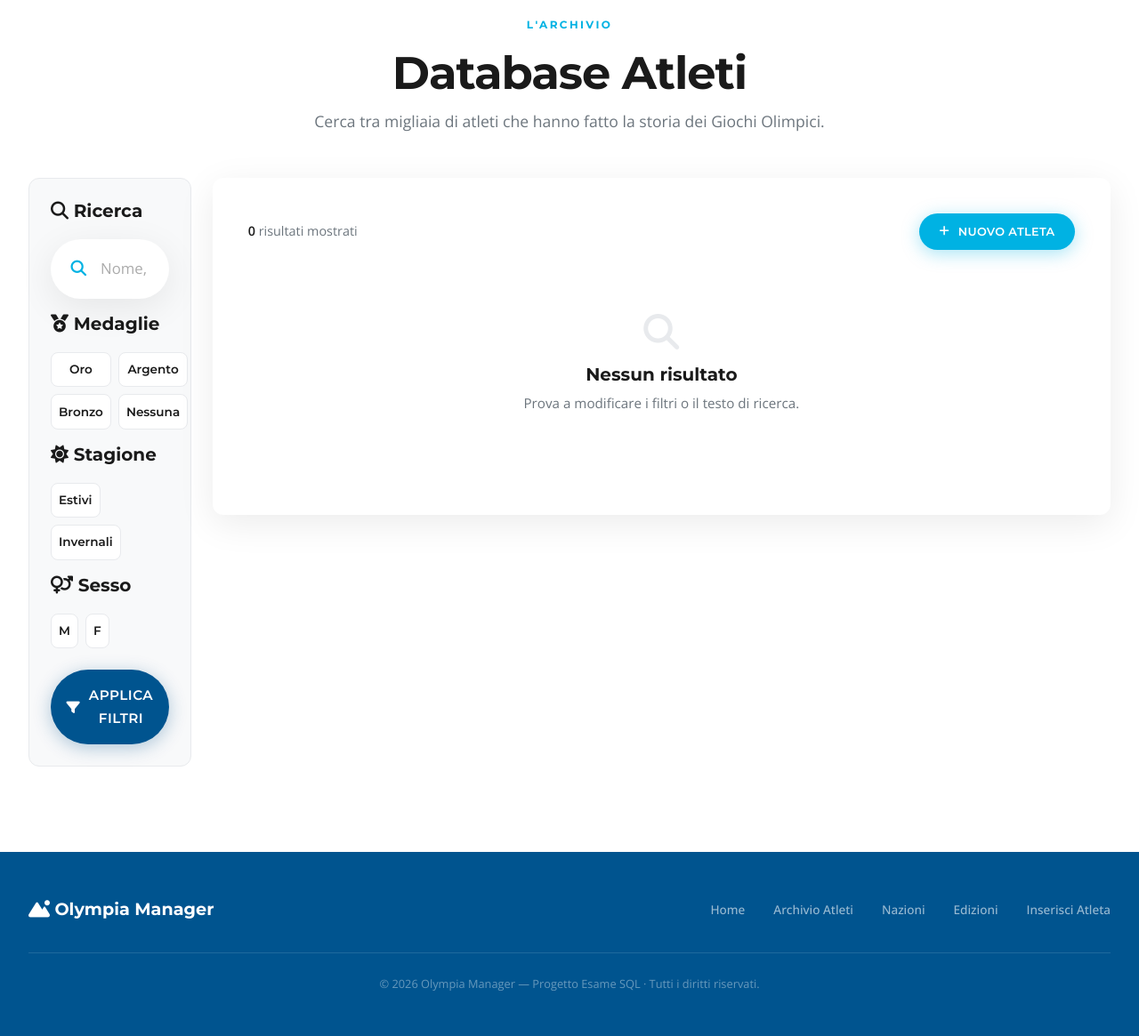
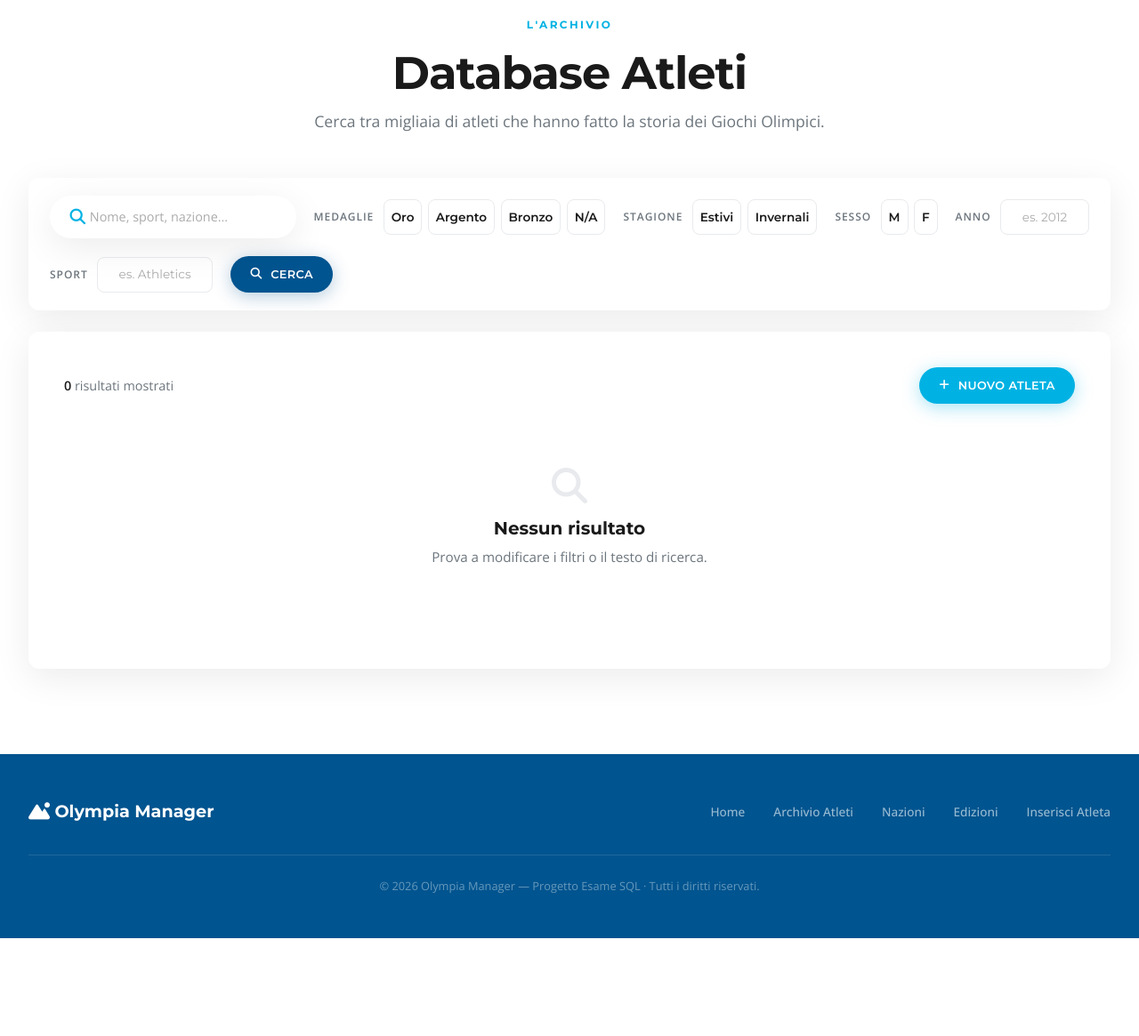
Before and after one commit to mattiaalbatri/Esame_sql, a Flask app: page /athletes in a window 1280 px wide. Shown: the part 132-1297 px from the top of the page at 89% size. After the commit the page ends 1187 px from the top, so only its background shows below. Run offline with Flask 3, Linux system fonts and the light colour scheme; data that the repository does not hold is empty; some libraries are stand-ins or nearby versions.

Commit message:
Modifica alla barra dei filtri + fix vari

```diff
--- a/Olympics_Project/app/static/css/style.css
+++ b/Olympics_Project/app/static/css/style.css
@@ -1,7 +1,5 @@
-/* ---------- Google Fonts ---------- */
 @import url('https://fonts.googleapis.com/css2?family=Montserrat:wght@300;400;600;700;800&family=Open+Sans:wght@300;400;500;600&display=swap');
 
-/* ---------- CSS Custom Properties ---------- */
 :root {
   --primary-bg:    #FFFFFF;
   --secondary-bg:  #F8F9FA;
@@ -22,7 +20,6 @@
   --transition:    all 0.3s cubic-bezier(0.25, 0.46, 0.45, 0.94);
 }
 
-/* ---------- Reset & Base ---------- */
 *,
 *::before,
 *::after {
@@ -78,7 +75,6 @@ img {
   height: auto;
 }
 
-/* ---------- NAVBAR ---------- */
 .navbar-olympia {
   background: var(--primary-bg);
   padding: 1.25rem 0;
@@ -159,7 +155,6 @@ img {
   color: var(--brand-color);
 }
 
-/* Mobile Toggle */
 .navbar-toggle {
   display: none;
   background: none;
@@ -169,7 +164,6 @@ img {
   cursor: pointer;
 }
 
-/* ---------- HERO SECTION ---------- */
 .hero {
   position: relative;
   min-height: 85vh;
@@ -196,7 +190,6 @@ img {
   z-index: 1;
 }
 
-/* Floating particles overlay */
 .hero::after {
   content: '';
   position: absolute;
@@ -285,7 +278,6 @@ img {
   100% { left: 100%; }
 }
 
-/* ---------- BUTTONS ---------- */
 .btn-olympia {
   display: inline-flex;
   align-items: center;
@@ -357,7 +349,6 @@ img {
   font-size: 0.8rem;
 }
 
-/* ---------- SECTIONS ---------- */
 .section {
   padding: 6rem 0;
 }
@@ -392,7 +383,6 @@ img {
   margin-bottom: 0.8rem;
 }
 
-/* ---------- KPI / HIGHLIGHTS ---------- */
 .kpi-grid {
   display: grid;
   grid-template-columns: repeat(4, 1fr);
@@ -450,7 +440,6 @@ img {
   display: none;
 }
 
-/* ---------- CARDS ---------- */
 .card-olympia {
   background: var(--primary-bg);
   border: none;
@@ -1010,7 +999,6 @@ img {
 .delay-3 { animation-delay: 0.45s; }
 .delay-4 { animation-delay: 0.6s; }
 
-/* Scroll reveal */
 .reveal {
   opacity: 0;
   transform: translateY(40px);
@@ -1028,7 +1016,6 @@ img {
 .reveal-delay-3 { transition-delay: 0.3s; }
 .reveal-delay-4 { transition-delay: 0.4s; }
 
-/* ---------- FILTER SIDEBAR ---------- */
 .filter-sidebar {
   background: var(--secondary-bg);
   border: 1px solid var(--border-light);
@@ -1043,7 +1030,6 @@ img {
   margin-bottom: 0.25rem;
 }
 
-/* Checkbox a bottone */
 .filter-btn input[type="checkbox"] {
   display: none;
 }
@@ -1069,9 +1055,44 @@ img {
   color: var(--brand-color);
 }
 
-/* Stato attivo: checkbox selezionato */
 .filter-btn input[type="checkbox"]:checked + span {
   background: var(--brand-color);
   color: #fff;
   border-color: var(--brand-color);
 }
+
+.filter-input-mini {
+  padding: 0.45rem 0.65rem;
+  border: 1px solid var(--border-light);
+  border-radius: var(--radius-sm);
+  font-family: 'Montserrat', sans-serif;
+  font-weight: 600;
+  font-size: 0.85rem;
+  color: var(--text-main);
+  background: var(--primary-bg);
+  outline: none;
+  transition: var(--transition);
+  width: 100px;
+  text-align: center;
+}
+
+.filter-input-mini::placeholder {
+  color: #ABABAB;
+  font-weight: 400;
+}
+
+.filter-input-mini:focus {
+  border-color: var(--brand-color);
+  box-shadow: 0 0 0 3px rgba(0, 84, 143, 0.1);
+}
+
+.filter-input-mini::-webkit-outer-spin-button,
+.filter-input-mini::-webkit-inner-spin-button {
+  -webkit-appearance: none;
+  margin: 0;
+}
+
+.filter-input-mini[type="number"] {
+  appearance: textfield;
+  -moz-appearance: textfield;
+}
--- a/Olympics_Project/app/templates/athletes.html
+++ b/Olympics_Project/app/templates/athletes.html
@@ -13,82 +13,99 @@
 
 <section class="section" style="padding-top: 0;">
     <div class="container">
-        <form method="GET" action="/athletes">
-            <div class="row">
+        <form id="filterForm" method="GET" action="/athletes">
 
-                <!-- Sidebar Filtri -->
-                <div class="col-md-2">
-                    <div class="filter-sidebar">
+            <div class="card-olympia" style="margin-bottom: 1.5rem;">
+                <div class="card-olympia-body" style="padding: 1.25rem 1.5rem;">
+                    <div style="display: flex; flex-wrap: wrap; align-items: center; gap: 1.25rem;">
 
-                        <h4><i class="fas fa-search"></i> Ricerca</h4>
-                        <div class="search-bar-wrapper" style="margin-bottom: 0;">
+                        <div style="flex: 1; min-width: 200px;">
+                            <div class="search-bar-wrapper" style="margin: 0;">
                                 <i class="fas fa-search search-bar-icon"></i>
                                 <input type="text" class="search-bar" name="q"
                                         placeholder="Nome, sport, nazione..."
-                                   value="{{ request.args.get('q', '') }}">
+                                        value="{{ request.args.get('q', '') }}"
+                                        style="padding: 0.75rem 1rem 0.75rem 2.8rem; font-size: 0.9rem;">
+                            </div>
                         </div>
 
-                        <h4><i class="fas fa-medal"></i> Medaglie</h4>
-                        <div style="display: grid; grid-template-columns: 1fr 1fr; gap: 0.5rem;">
+                        <div style="display: flex; align-items: center; gap: 0.4rem;">
+                            <span style="font-size: 0.75rem; font-weight: 700; text-transform: uppercase; letter-spacing: 0.08em; color: var(--text-muted); margin-right: 0.25rem;">Medaglie</span>
                             <label class="filter-btn">
-                                <input type="checkbox" name="medal" value="Gold"
+                                <input type="checkbox" name="medal" value="Gold" onchange="this.form.submit()"
                                         {{ 'checked' if 'Gold' in request.args.getlist('medal') }}>
                                 <span>Oro</span>
                             </label>
                             <label class="filter-btn">
-                                <input type="checkbox" name="medal" value="Silver"
+                                <input type="checkbox" name="medal" value="Silver" onchange="this.form.submit()"
                                         {{ 'checked' if 'Silver' in request.args.getlist('medal') }}>
                                 <span>Argento</span>
                             </label>
                             <label class="filter-btn">
-                                <input type="checkbox" name="medal" value="Bronze"
+                                <input type="checkbox" name="medal" value="Bronze" onchange="this.form.submit()"
                                         {{ 'checked' if 'Bronze' in request.args.getlist('medal') }}>
                                 <span>Bronzo</span>
                             </label>
                             <label class="filter-btn">
-                                <input type="checkbox" name="medal" value="NA"
+                                <input type="checkbox" name="medal" value="NA" onchange="this.form.submit()"
                                         {{ 'checked' if 'NA' in request.args.getlist('medal') }}>
-                                <span>Nessuna</span>
+                                <span>N/A</span>
                             </label>
                         </div>
 
-                        <h4><i class="fas fa-sun"></i> Stagione</h4>
-                        <div style="display: flex; flex-wrap: wrap; gap: 0.5rem;">
+                        <div style="display: flex; align-items: center; gap: 0.4rem;">
+                            <span style="font-size: 0.75rem; font-weight: 700; text-transform: uppercase; letter-spacing: 0.08em; color: var(--text-muted); margin-right: 0.25rem;">Stagione</span>
                             <label class="filter-btn">
-                                <input type="checkbox" name="season" value="Summer"
+                                <input type="checkbox" name="season" value="Summer" onchange="this.form.submit()"
                                         {{ 'checked' if 'Summer' in request.args.getlist('season') }}>
                                 <span>Estivi</span>
                             </label>
                             <label class="filter-btn">
-                                <input type="checkbox" name="season" value="Winter"
+                                <input type="checkbox" name="season" value="Winter" onchange="this.form.submit()"
                                         {{ 'checked' if 'Winter' in request.args.getlist('season') }}>
                                 <span>Invernali</span>
                             </label>
                         </div>
 
-                        <h4><i class="fas fa-venus-mars"></i> Sesso</h4>
-                        <div style="display: flex; flex-wrap: wrap; gap: 0.5rem;">
+                        <div style="display: flex; align-items: center; gap: 0.4rem;">
+                            <span style="font-size: 0.75rem; font-weight: 700; text-transform: uppercase; letter-spacing: 0.08em; color: var(--text-muted); margin-right: 0.25rem;">Sesso</span>
                             <label class="filter-btn">
-                                <input type="checkbox" name="sex" value="M"
+                                <input type="checkbox" name="sex" value="M" onchange="this.form.submit()"
                                         {{ 'checked' if 'M' in request.args.getlist('sex') }}>
                                 <span>M</span>
                             </label>
                             <label class="filter-btn">
-                                <input type="checkbox" name="sex" value="F"
+                                <input type="checkbox" name="sex" value="F" onchange="this.form.submit()"
                                         {{ 'checked' if 'F' in request.args.getlist('sex') }}>
                                 <span>F</span>
                             </label>
                         </div>
 
-                        <button type="submit" class="btn-olympia btn-brand-olympia" style="width: 100%; justify-content: center; margin-top: 0.5rem;">
-                            <i class="fas fa-filter"></i> Applica Filtri
+                        <div style="display: flex; align-items: center; gap: 0.4rem;">
+                            <span style="font-size: 0.75rem; font-weight: 700; text-transform: uppercase; letter-spacing: 0.08em; color: var(--text-muted); margin-right: 0.25rem;">Anno</span>
+                            <input type="number" name="year" min="1896" max="2030"
+                                    placeholder="es. 2012"
+                                    value="{{ request.args.get('year', '') }}"
+                                    onchange="this.form.submit()"
+                                    class="filter-input-mini">
+                        </div>
+
+                        <div style="display: flex; align-items: center; gap: 0.4rem;">
+                            <span style="font-size: 0.75rem; font-weight: 700; text-transform: uppercase; letter-spacing: 0.08em; color: var(--text-muted); margin-right: 0.25rem;">Sport</span>
+                            <input type="text" name="sport"
+                                    placeholder="es. Athletics"
+                                    value="{{ request.args.get('sport', '') }}"
+                                    class="filter-input-mini" style="width: 130px;">
+                        </div>
+
+                        <button type="submit" class="btn-olympia btn-brand-olympia btn-sm">
+                            <i class="fas fa-search"></i> Cerca
                         </button>
 
                     </div>
                 </div>
+            </div>
 
-                <!-- Colonna Risultati -->
-                <div class="col-md-10">
             <div class="card-olympia">
                 <div class="card-olympia-body">
 
@@ -150,9 +167,7 @@
 
                     </div>
                 </div>
-                </div>
 
-            </div>
         </form>
     </div>
 </section>
```
Also changed, not shown: Olympics_Project/app/templates/games.html (+40 -5 lines), Olympics_Project/app/templates/index.html (+9 -9 lines), Olympics_Project/app/templates/nations.html (+25 -0 lines). Lines whose indentation alone changed are shown as unchanged.
